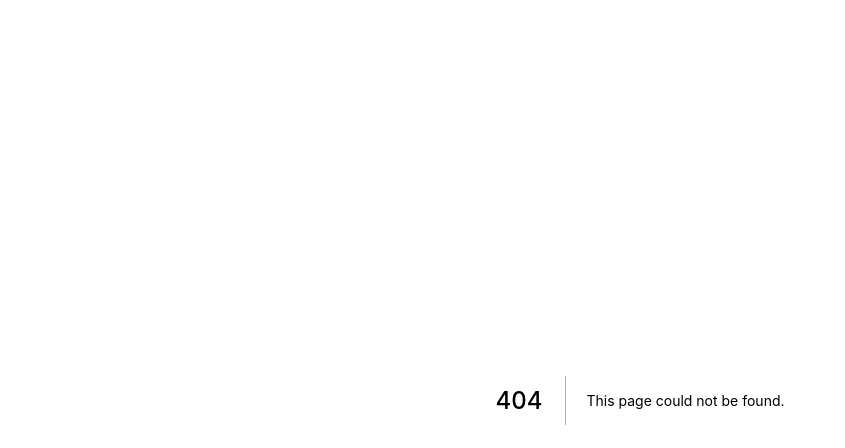
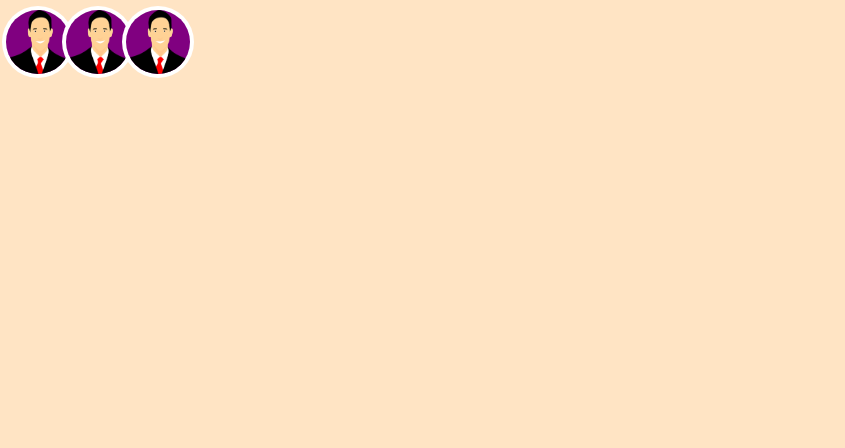
Before and after one commit to catsky/daily_css, a Next.js app: page /4avatar_list in a window 1280 px wide. Before the commit this address had no page. Shown: the top 448 px of the page, without its empty margins (0-845 px from the left). Built offline with nearby package versions, Linux system fonts and the light colour scheme.

Commit message:
avatar list

```diff
--- /dev/null
+++ b/pages/4avatar_list.js
@@ -0,0 +1,42 @@
+import React from 'react';
+import Image from 'next/image';
+import styles from '../styles/4avatar_list.module.css';
+
+export default function ArrowButton() {
+  return (
+    <div style={{ display: 'flex', margin: '10px' }}>
+      <div className={styles.avatar}>
+        <div className={styles.avatar__item}>
+          <div className={styles.avatar__image}>
+            <Image
+              src="/images/3avatar.webp"
+              className={styles.avatar__image__next}
+              width={500}
+              height={500}
+            />
+          </div>
+        </div>
+        <div className={styles.avatar__item}>
+          <div className={styles.avatar__image}>
+            <Image
+              src="/images/3avatar.webp"
+              className={styles.avatar__image__next}
+              width={500}
+              height={500}
+            />
+          </div>
+        </div>
+        <div className={styles.avatar__item}>
+          <div className={styles.avatar__image}>
+            <Image
+              src="/images/3avatar.webp"
+              className={styles.avatar__image__next}
+              width={500}
+              height={500}
+            />
+          </div>
+        </div>
+      </div>
+    </div>
+  );
+}
--- /dev/null
+++ b/styles/4avatar_list.module.css
@@ -0,0 +1,42 @@
+.avatar {
+  display: flex;
+}
+
+.avatar__item {
+  width: 64px;
+  height: 64px;
+  margin-left: -4px;
+}
+
+.avatar__image {
+  background-color: purple;
+  border-radius: 50%;
+  box-shadow: 0 0 0 4px white;
+  display: flex;
+}
+
+.avatar__image__next {
+  border-radius: 50%;
+}
+
+/* .avatar {
+  display: flex;
+}
+
+.avatar__item {
+  margin-left: -4px;
+  width: 64px;
+  height: 64px;
+}
+.avatar__image {
+  background-color: purple;
+  box-shadow: 0 0 0 4px #fff;
+  align-items: center;
+  display: flex;
+  justify-content: center;
+  border-radius: 50%;
+}
+
+.avatar__image__next {
+  border-radius: 50%;
+} */
```
